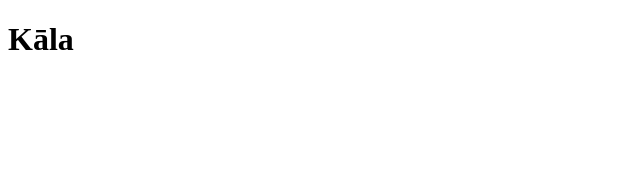
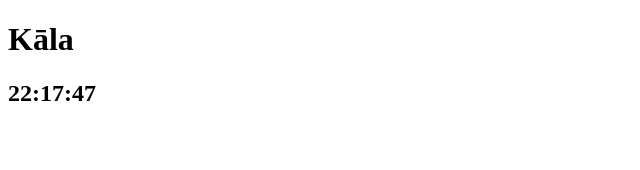
Before and after one commit to mindmind/kala, a SvelteKit app: page / in a window 1280 px wide. Shown: the top 170 px of the page, without its empty margins (0-640 px from the left). Built offline with nearby package versions, Linux system fonts and the light colour scheme.

Commit message:
initial time

```diff
--- a/package.json
+++ b/package.json
@@ -15,9 +15,13 @@
 		"@sveltejs/adapter-auto": "^4.0.0",
 		"@sveltejs/kit": "^2.16.0",
 		"@sveltejs/vite-plugin-svelte": "^5.0.0",
+		"@types/node": "^22.13.14",
 		"svelte": "^5.0.0",
 		"svelte-check": "^4.0.0",
 		"typescript": "^5.0.0",
 		"vite": "^6.0.0"
+	},
+	"dependencies": {
+		"dayjs": "^1.11.13"
 	}
 }
--- /dev/null
+++ b/src/pages/MainPage/MainPage.svelte
@@ -0,0 +1,24 @@
+<script>
+    import { onMount } from 'svelte'
+    import dayjs from 'dayjs'
+
+    const now = dayjs()
+    let hours = now.format('HH')
+    let minutes = now.format('mm')
+    let seconds = now.format('ss')
+
+    onMount(() => {
+        const interval = setInterval(() => {
+            const now = dayjs()
+            hours = now.format('HH')
+            minutes = now.format('mm')
+            seconds = now.format('ss')
+        }, 1000)
+
+        return () => clearInterval(interval)
+    })
+</script>
+
+<h1>Kāla</h1>
+
+<h2>{`${hours}:${minutes}:${seconds}`}</h2>
--- a/src/routes/+page.svelte
+++ b/src/routes/+page.svelte
@@ -1 +1,5 @@
-<h1>Kāla</h1>
+<script>
+    import MainPage from '@/pages/MainPage/MainPage.svelte'
+</script>
+
+<MainPage />
--- a/vite.config.ts
+++ b/vite.config.ts
@@ -1,6 +1,12 @@
 import { sveltekit } from '@sveltejs/kit/vite';
 import { defineConfig } from 'vite';
+import path from 'path';
 
 export default defineConfig({
-	plugins: [sveltekit()]
+	plugins: [sveltekit()],
+	resolve: {
+		alias: {
+		  '@': path.resolve('./src')
+		},
+	  },
 });
```
Also changed, not shown: 1 other file (tests, documents, lock files or other folders).
